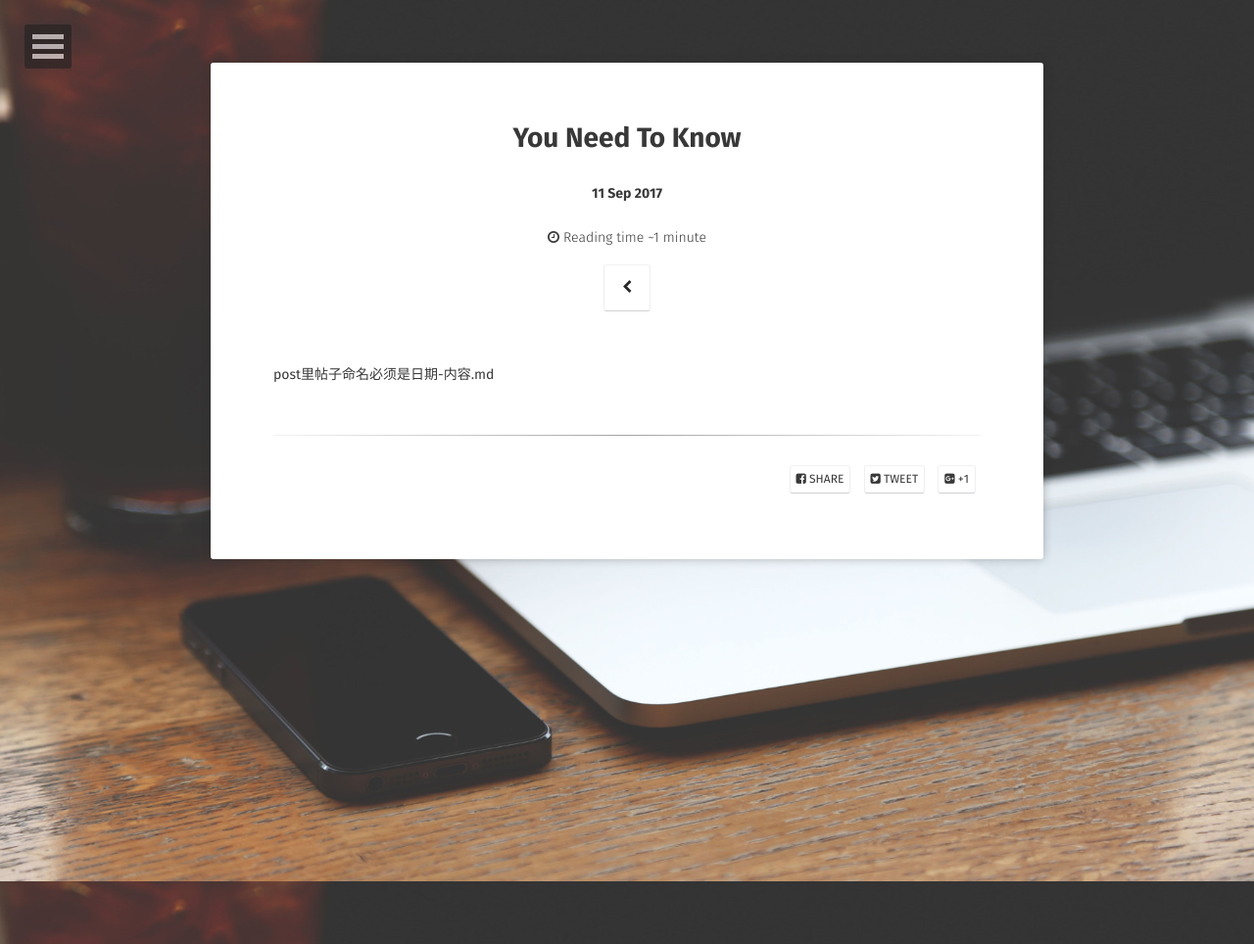
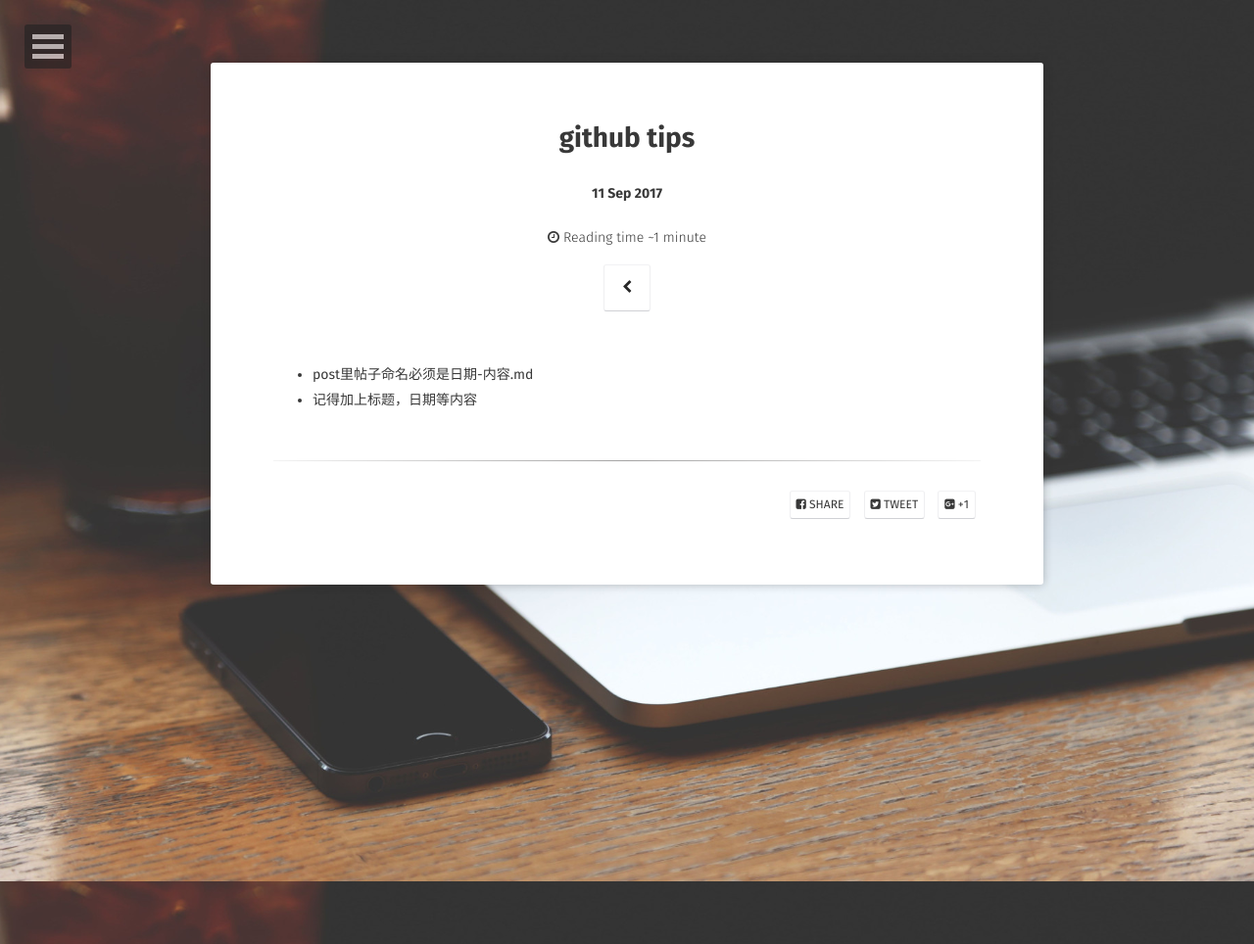
Before and after one commit to wangrx33/wangrx33.github-io, a Jekyll site: the page built from _posts/2017-09-11-you-need-to-know.md, in a window 1280 px wide. Shown: the whole page at 98% size. Built offline with Jekyll 4.4.1, drawn with Linux system fonts in a browser that asks for light colours; some web fonts are replaced; our own code applies the rules of GitHub Pages for plain Markdown files; comment, search, counter and statistics services are not loaded.

Commit message:
Update 2017-09-11-you-need-to-know.md

```diff
--- a/_posts/2017-09-11-you-need-to-know.md
+++ b/_posts/2017-09-11-you-need-to-know.md
@@ -1 +1,10 @@
-post里帖子命名必须是日期-内容.md
+---
+layout: post
+title:  " github tips "
+date:   2017-09-11
+excerpt: "What i get during i useing Github"
+---
+
+
+- post里帖子命名必须是日期-内容.md
+- 记得加上标题，日期等内容
```
